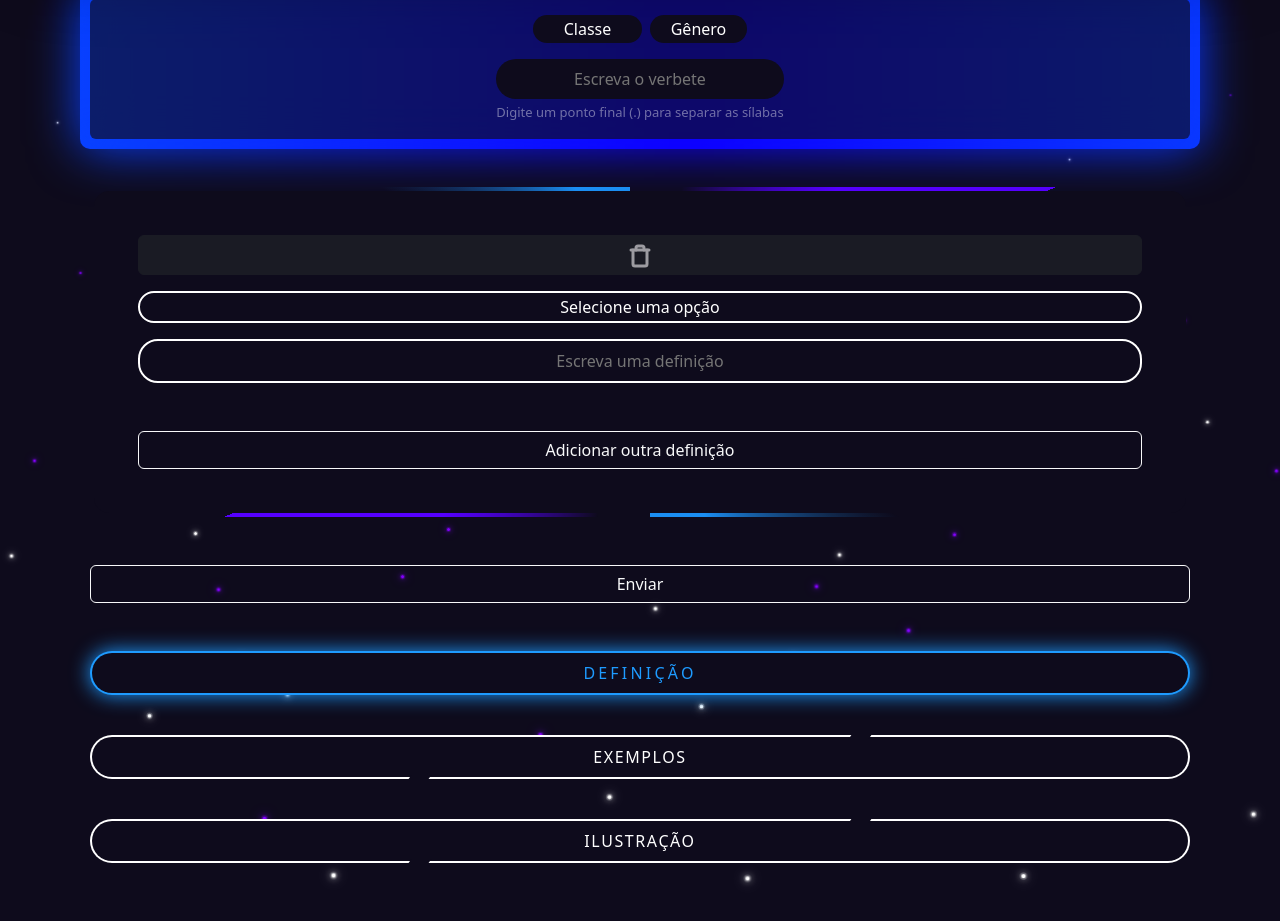
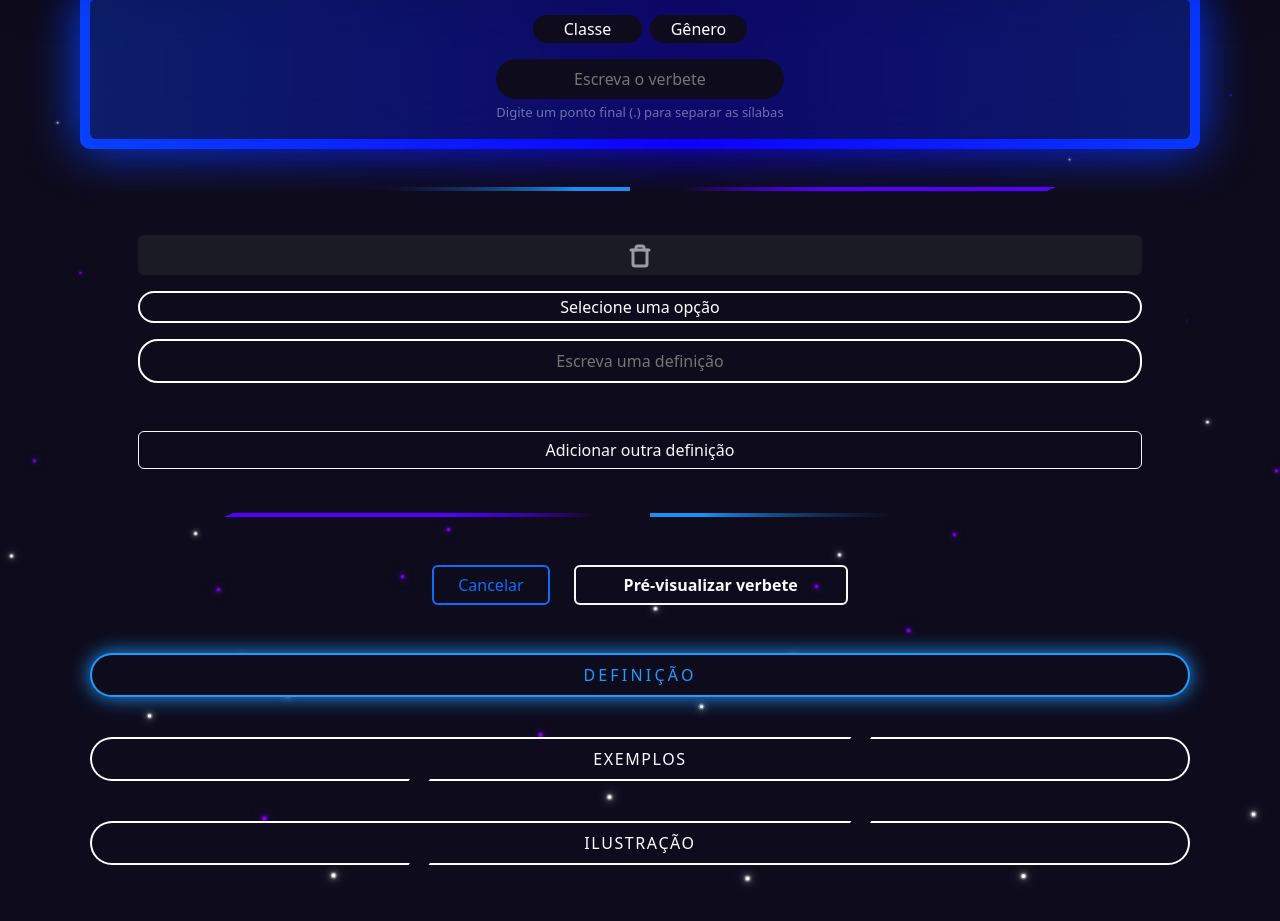
Before and after one commit to isaque-dantas/matemates, a Flask app: template app/templates/create-entry.html in a window 1280 px wide. Shown: the part 133-1054 px from the top of the page. Run offline with Flask 3, Linux system fonts and the light colour scheme; the template is opened without the code that fills it: values that come from a table or form of the project are taken from there, others are empty; some libraries are stand-ins or nearby versions.

```diff
--- a/app/templates/create-entry.html
+++ b/app/templates/create-entry.html
@@ -5,7 +5,7 @@
 
 {% block content %}
     <main class="mt-5">
-        <div class="mb-5">
+        <div class="container mb-5">
             {% include 'flash_messages.html' %}
         </div>
         <form enctype="multipart/form-data" method="post">
@@ -77,9 +77,10 @@
                     </div>
 
                 </section>
-
-                <button class="btn btn-outline-light px-4 mb-5" type="submit">Enviar</button>
-
+                <div class="d-flex gap-4 mb-5 mx-auto">
+                    <a href="{{ url_for('dashboard.index') }}" class="btn btn-outline-primary border-2 px-4">Cancelar</a>
+                    <button class="btn btn-outline-light border-2 px-5 fw-bold" type="submit">Pré-visualizar verbete</button>
+                </div>
                 <div class="btn-box d-flex justify-content-between">
                     <button type="button" class="btn-exemplo-definicao add-definicao border-0 selecionado"
                             style="--clr:#1e9bff" id="btn-sig"
```
